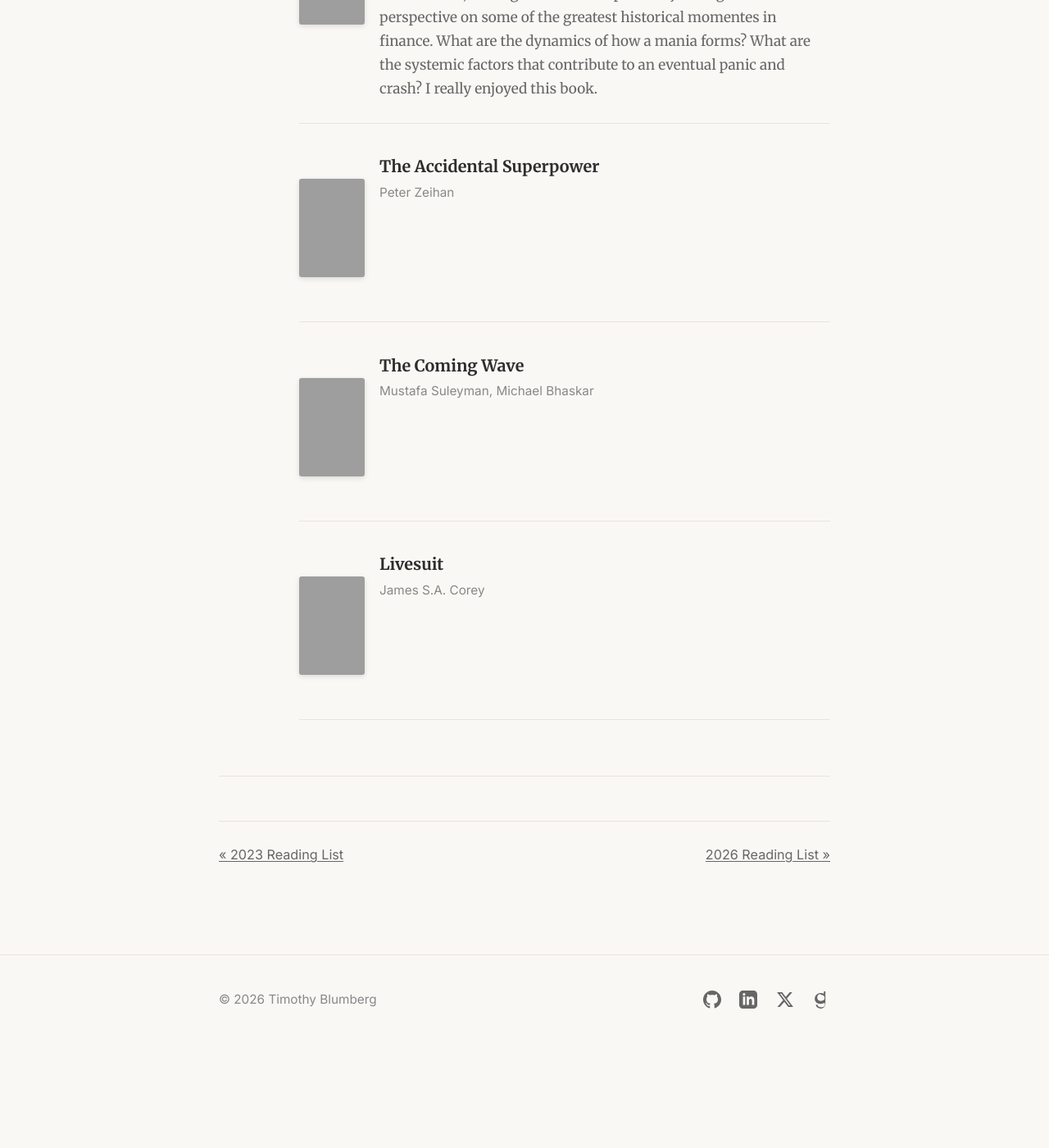
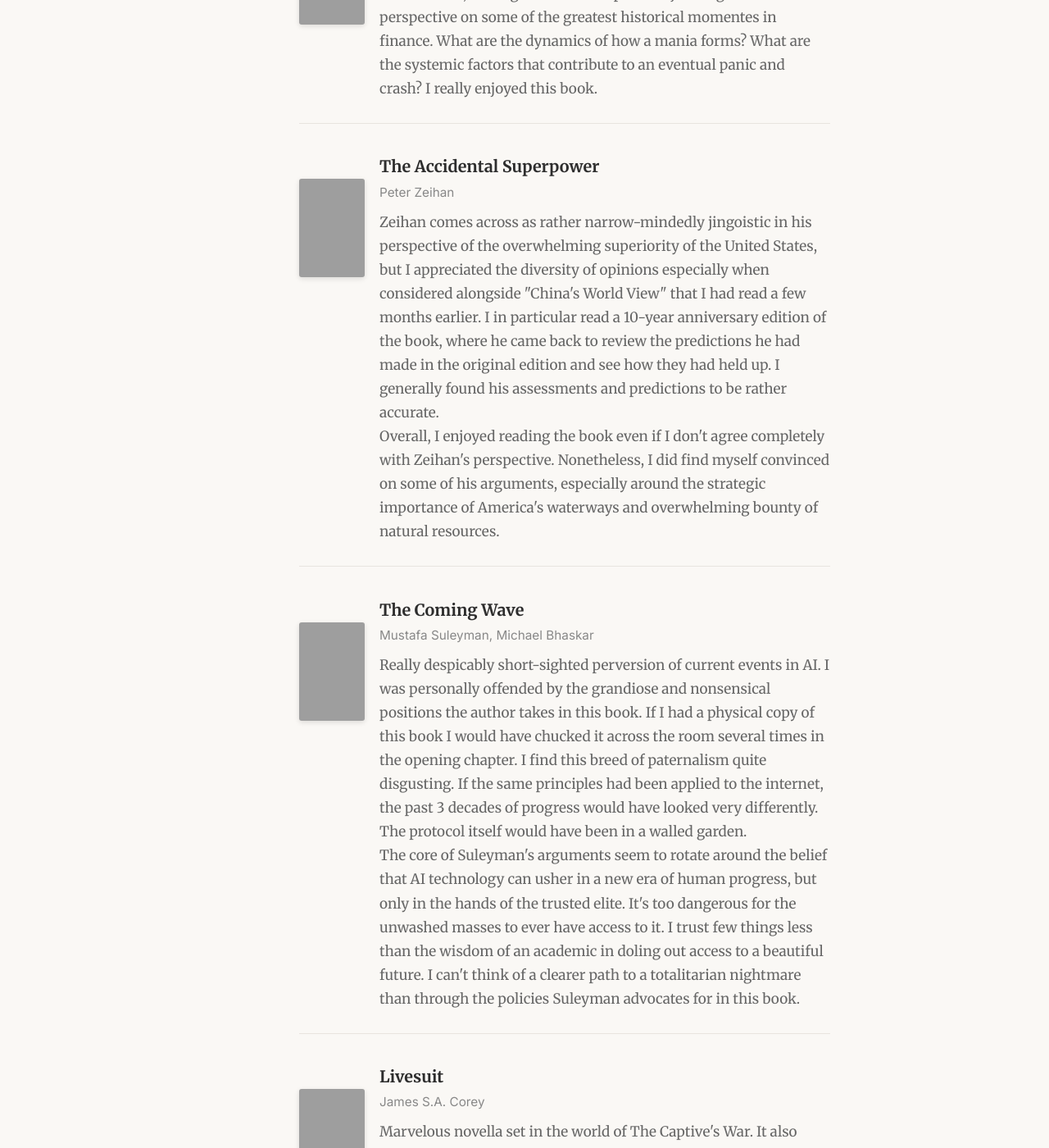
Before and after one commit to TimelyToga/TimelyToga.github.io, a Jekyll site: the page built from _reading/2025-reading-list.md, in a window 1280 px wide and 1400 px high, scrolled down 8999 px. Shown: the whole window at 82% size. Built offline with Jekyll 4.4.1, drawn with Linux system fonts in a browser that asks for light colours; before the commit the page ends 10271 px from its top, so only the background shows below that; some of the changed text lies outside the part shown; grey boxes are pictures that could not be loaded.

Commit message:
Finished up 2025

```diff
--- a/_reading/2025-reading-list.md
+++ b/_reading/2025-reading-list.md
@@ -266,7 +266,8 @@ _Coming soon - add your favorites here!_
   <div class="book-info">
     <h3>The Accidental Superpower</h3>
     <div class="book-author">Peter Zeihan</div>
-    <p class="book-notes"></p>
+    <p class="book-notes">Zeihan comes across as rather narrow-mindedly jingoistic in his perspective of the overwhelming superiority of the United States, but I appreciated the diversity of opinions especially when considered alongside "China's World View" that I had read a few months earlier. I in particular read a 10-year anniversary edition of the book, where he came back to review the predictions he had made in the original edition and see how they had held up. I generally found his assessments and predictions to be rather accurate.</p>
+    <p class="book-notes">Overall, I enjoyed reading the book even if I don't agree completely with Zeihan's perspective. Nonetheless, I did find myself convinced on some of his arguments, especially around the strategic importance of America's waterways and overwhelming bounty of natural resources.</p>
   </div>
 </div>
 
@@ -275,7 +276,8 @@ _Coming soon - add your favorites here!_
   <div class="book-info">
     <h3>The Coming Wave</h3>
     <div class="book-author">Mustafa Suleyman, Michael Bhaskar</div>
-    <p class="book-notes"></p>
+    <p class="book-notes">Really despicably short-sighted perversion of current events in AI. I was personally offended by the grandiose and nonsensical positions the author takes in this book. If I had a physical copy of this book I would have chucked it across the room several times in the opening chapter. I find this breed of paternalism quite disgusting. If the same principles had been applied to the internet, the past 3 decades of progress would have looked very differently. The protocol itself would have been in a walled garden.</p>
+    <p class="book-notes">The core of Suleyman's arguments seem to rotate around the belief that AI technology can usher in a new era of human progress, but only in the hands of the trusted elite. It's too dangerous for the unwashed masses to ever have access to it. I trust few things less than the wisdom of an academic in doling out access to a beautiful future. I can't think of a clearer path to a totalitarian nightmare than through the policies Suleyman advocates for in this book.</p>
   </div>
 </div>
 
@@ -284,6 +286,6 @@ _Coming soon - add your favorites here!_
   <div class="book-info">
     <h3>Livesuit</h3>
     <div class="book-author">James S.A. Corey</div>
-    <p class="book-notes"></p>
+    <p class="book-notes">Marvelous novella set in the world of The Captive's War. It also ends up being a fantastic precursor to the events of the second book in the series. I'm looking forward to reading the next book in the series.</p>
   </div>
 </div>
```
